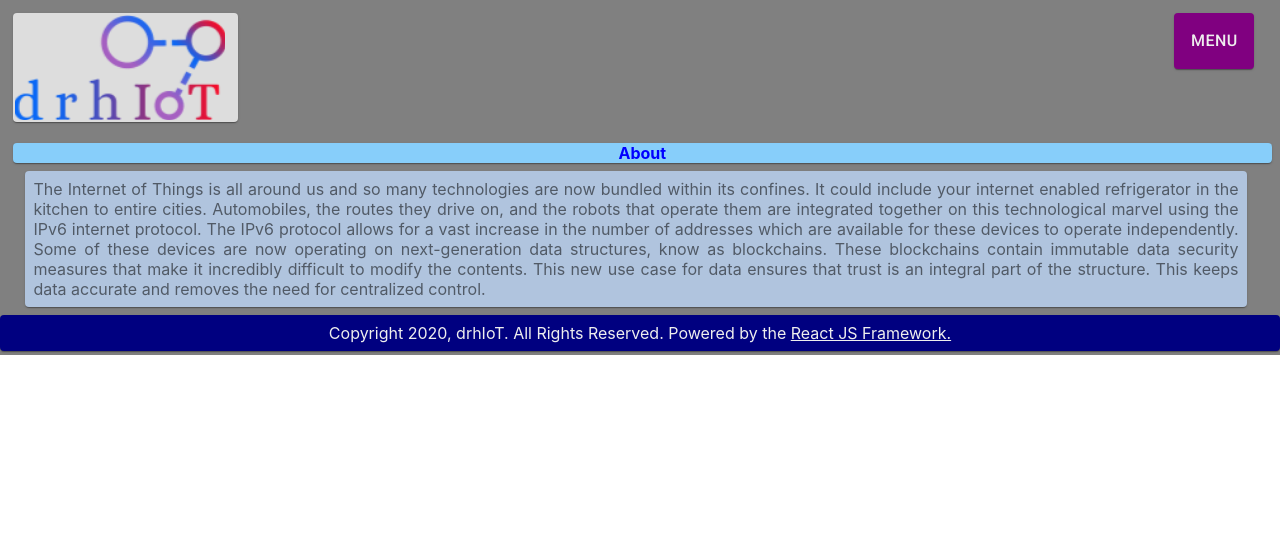
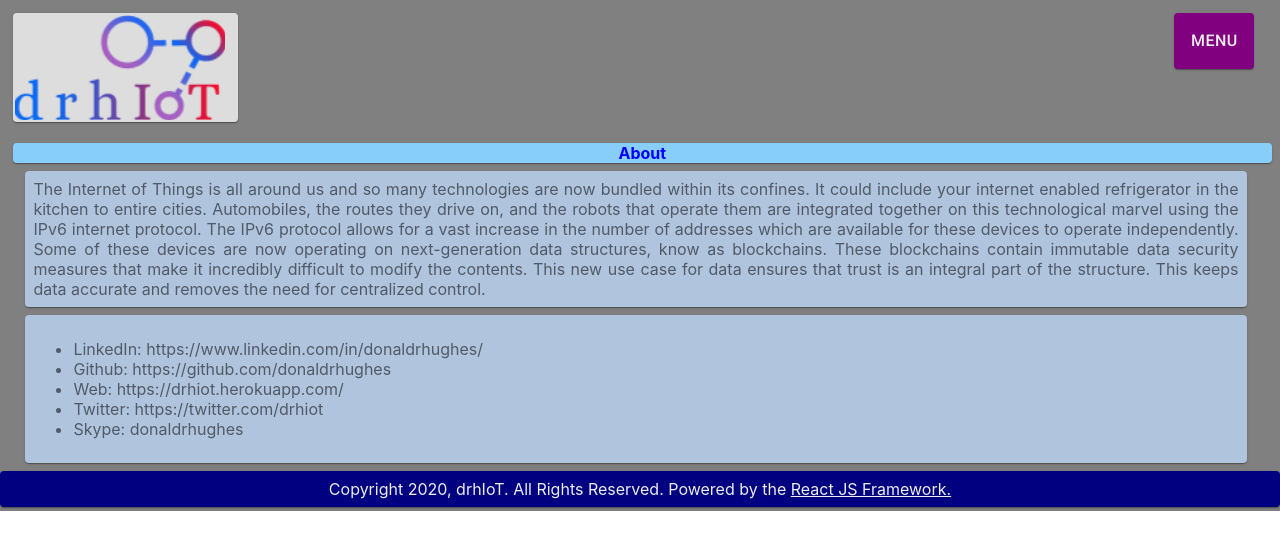
Before and after one commit to donaldrhughes/drhiot-react, a React (Create React App) app: page /about in a window 1280 px wide. Shown: the top 550 px of the page. Built offline with nearby package versions, Linux system fonts and the light colour scheme.

Commit message:
added social media links

```diff
--- a/src/pages/About/index.js
+++ b/src/pages/About/index.js
@@ -90,8 +90,19 @@ export default function About() {
                 </Grid>
                 <Grid item xs={12}>
                     <Paper className={classes.bodyRow}>
-                    The Internet of Things is all around us and so many technologies are now bundled within its confines. It could include your internet enabled refrigerator in the kitchen to entire cities. Automobiles, the routes they drive on, and the robots that operate them are integrated together on this technological marvel using the IPv6 internet protocol. The IPv6 protocol allows for a vast increase in the number of addresses which are available for these devices to operate independently. Some of these devices are now operating on next-generation data structures, know as blockchains. These blockchains contain immutable data security measures that make it incredibly difficult to modify the contents. This new use case for data ensures that trust is an integral part of the structure. This keeps data accurate and removes the need for centralized control.
+                        The Internet of Things is all around us and so many technologies are now bundled within its confines. It could include your internet enabled refrigerator in the kitchen to entire cities. Automobiles, the routes they drive on, and the robots that operate them are integrated together on this technological marvel using the IPv6 internet protocol. The IPv6 protocol allows for a vast increase in the number of addresses which are available for these devices to operate independently. Some of these devices are now operating on next-generation data structures, know as blockchains. These blockchains contain immutable data security measures that make it incredibly difficult to modify the contents. This new use case for data ensures that trust is an integral part of the structure. This keeps data accurate and removes the need for centralized control.
                         </Paper>
+                </Grid>
+                <Grid item xs={12}>
+                    <Paper className={classes.bodyRow}>
+                        <ul>
+                            <li>LinkedIn: https://www.linkedin.com/in/donaldrhughes/</li>
+                            <li>Github: https://github.com/donaldrhughes</li>
+                            <li>Web: https://drhiot.herokuapp.com/</li>
+                            <li>Twitter: https://twitter.com/drhiot</li>
+                            <li>Skype: donaldrhughes</li>
+                        </ul>
+                    </Paper>
                 </Grid>
             </React.Fragment>
         );
```
